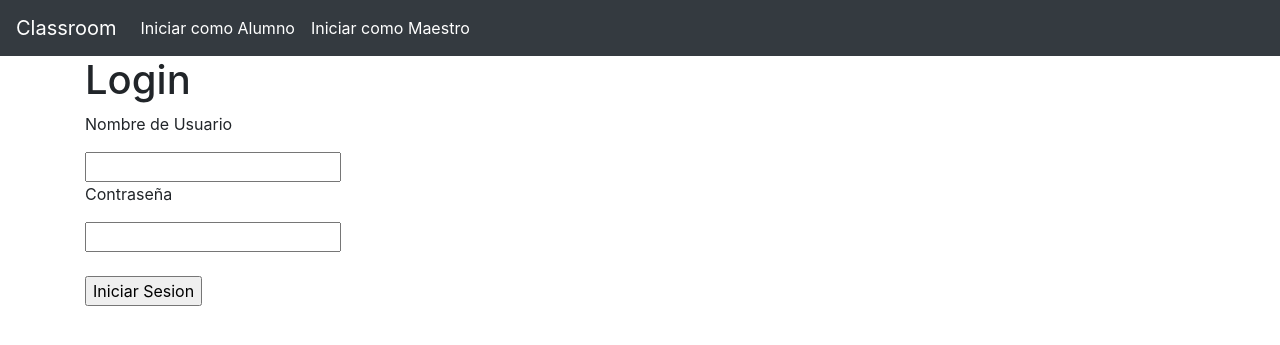
After one commit to Polo123456789/PracticaSupervisada, a Flask app: page /login/alumno in a window 1280 px wide. The commit adds this page. Shown: the top 345 px of the page. Run offline with Flask 2, Linux system fonts and the light colour scheme; some libraries are stand-ins or nearby versions.

Commit message:
Inicio de sesion y control de paginas

```diff
--- a/App/app.py
+++ b/App/app.py
@@ -1,4 +1,6 @@
-from flask import Flask, render_template, session, redirect, request
+import hash
+from flask import Flask, render_template, session, redirect, request, url_for\
+    , flash
 from flask_sqlalchemy import SQLAlchemy
 
 app = Flask(__name__)
@@ -15,7 +17,7 @@ class Grado(db.Model):
 class Alumno(db.Model):
     Id                = db.Column(db.Integer, primary_key=True)
     NombreUsuario     = db.Column(db.String(30), unique=True, nullable=False)
-    Contrasena        = db.Column(db.String(64), nullable=False)
+    Contrasena        = db.Column(db.String(32), nullable=False)
     Nombre            = db.Column(db.String(30), nullable=False)
     CorreoElectronico = db.Column(db.String(30), nullable=False)
     TelefonoPadres    = db.Column(db.String(10), nullable=False)
@@ -24,39 +26,103 @@ class Alumno(db.Model):
 class Maestro(db.Model):
     Id                = db.Column(db.Integer, primary_key=True)
     NombreUsuario     = db.Column(db.String(30), unique=True, nullable=False)
-    Contrasena        = db.Column(db.String(64), nullable=False)
+    Contrasena        = db.Column(db.String(32), nullable=False)
     Nombre            = db.Column(db.String(30), nullable=False)
     CorreoElectronico = db.Column(db.String(30), nullable=False)
     Admin             = db.Column(db.Boolean, nullable=False)
 
 """---- Rutas de la pagina web -----"""
-@app.route("/", methods=["GET", "POST"])
+# Login y home page
+@app.route("/")
 def index():
-    if not "type" in session:
-        session["type"] = ""
+    return render_template("homePage.html")
 
-    return render_template("base.html", type=session["type"])
+@app.route("/login")
+def loginVacio():
+    return redirect("/")
 
+@app.route("/login/alumno", methods=["GET", "POST"])
+def loginAlumno():
+    if request.method == "POST":
+        user = request.form.get("nombre")
+        passwd = request.form.get("pwd")
+        original = Alumno.query.filter_by(NombreUsuario=user).first()
+        if not original:
+            flash("Ese nombre de usuario no existe")
+            return redirect("/login/alumno")
+        if hash.check_passwd(passwd, original.Contrasena):
+            session["type"] = "Alumno"
+            return redirect("/tareas")
+        else:
+            flash("Error al iniciar sesion")
+            return redirect("/login/alumno")
+
+    else:
+        return render_template("login.html", quien="alumno")
+
+@app.route("/login/maestro", methods=["GET", "POST"])
+def loginMaestro():
+    if request.method == "POST":
+        user = request.form.get("nombre")
+        passwd = request.form.get("pwd")
+        original = Maestro.query.filter_by(NombreUsuario=user).first()
+        if not original:
+            flash("Ese nombre de usuario no existe")
+            return redirect("/login/maestro")
+        if hash.check_passwd(passwd, original.Contrasena):
+            if original.Admin:
+                session["type"] = "Admin"
+                return redirect("/gestionDeUsuarios")
+            else:
+                session["type"] = "Profe"
+                return redirect("calificar")
+        else:
+            flash("Error al iniciar sesion")
+            return redirect("/login/maestro")
+
+    else:
+        return render_template("login.html", quien="maestro")
+
+# Alumnos
 @app.route("/tareas", methods=["GET", "POST"])
 def tareas():
-    return "Tareas"
+    if "type" in session:
+        if session["type"] == "Alumno":
+            return "Ver mis tareas"
+
+    return redirect("/404")
 
 @app.route("/notas")
 def notas():
-    return "Notas"
+    if "type" in session:
+        if session["type"] == "Alumno":
+            return "Ver mis notas"
 
+    return redirect("/404")
+
+# Maestros
 @app.route("/crear_tareas", methods=["GET", "POST"])
 def crearTareas():
-    return "Crear tareas"
+    if "type" in session:
+        if session["type"] == "Profe":
+            return "Crear tareas"
+
+    return redirect("/404")
 
 @app.route("/calificar", methods=["GET", "POST"])
 def calificar():
-    return "calificar"
+    if "type" in session:
+        if session["type"] == "Profe":
+            return "Calificar Tareas"
 
+    return redirect("/404")
+
+
+# Administradores
 @app.route("/gestionDeUsuarios", methods=["GET", "POST"])
 def gestionUsuarios():
     if "type" in session:
-        if session["type"] != "Admin":
+        if session["type"] == "Admin":
             return "Gestion de usuarios"
 
     return redirect("/404")
@@ -66,6 +132,7 @@ def mantenimiento():
     if "type" in session:
         if session["type"] == "Admin":
             return "Mantenimiento"
+
     return redirect("/404")
 
 @app.route("/404")
--- a/App/templates/base.html
+++ b/App/templates/base.html
@@ -9,6 +9,10 @@
         <script src="https://code.jquery.com/jquery-3.2.1.slim.min.js"></script>
         <script src="https://cdnjs.cloudflare.com/ajax/libs/popper.js/1.12.9/umd/popper.min.js"></script>
         <script src="https://maxcdn.bootstrapcdn.com/bootstrap/4.0.0/js/bootstrap.min.js"></script>
+        <script>
+         {% block script%}
+         {% endblock %}
+        </script>
     </head>
     <body>
            <div class="fluid-container">
@@ -45,7 +49,10 @@
                                     </li>
                                 {% else %}
                                     <li class="nav-item active">
-                                        <a class="nav-link" href="/">Tiene que iniciar sescion</a>
+                                        <a class="nav-link" href="/login/alumno">Iniciar como Alumno</a>
+                                    </li>
+                                    <li class="nav-item active">
+                                        <a class="nav-link" href="/login/maestro">Iniciar como Maestro</a>
                                     </li>
                                 {% endif %}
                             </ul>
@@ -53,6 +60,7 @@
                     </nav>
                 </div>
             </div>
+           </div>
             <div class="container">
                 {% block contenido %}
                 {% endblock %}
--- /dev/null
+++ b/App/templates/login.html
@@ -0,0 +1,23 @@
+{% extends "base.html" %}
+
+{% block contenido %}
+    <h1>Login</h1>
+
+    {% with mensaje = get_flashed_messages() %}
+        {%if mensaje %}
+            <div class="alert alert-danger" role="alert">
+                {{ mensaje }}
+            </div>
+        {% endif %}
+    {% endwith %}
+
+    <form action="/login/{{ quien }}" method="post">
+        <p>Nombre de Usuario</p>
+        <input type="text" name="nombre">
+        <p>Contraseña</p>
+        <input type="password" name="pwd">
+        <br><br>
+        <input type="submit" value="Iniciar Sesion">
+    </form>
+
+{% endblock %}
```
Also changed, not shown: App/hash.py (+5 -14 lines), App/templates/homePage.html (added, +7 -0 lines), App/hola.txt (deleted), 2 other files.
